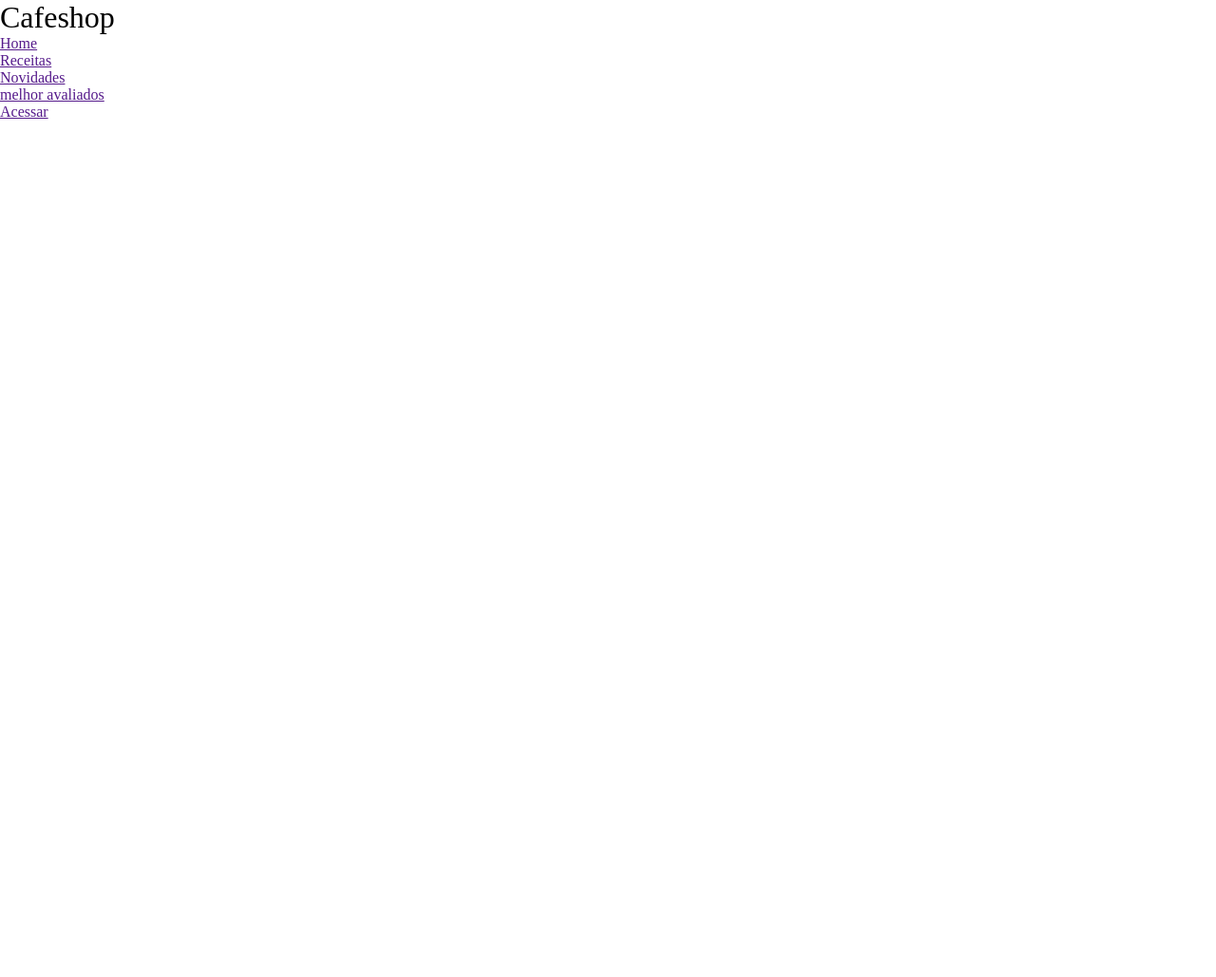
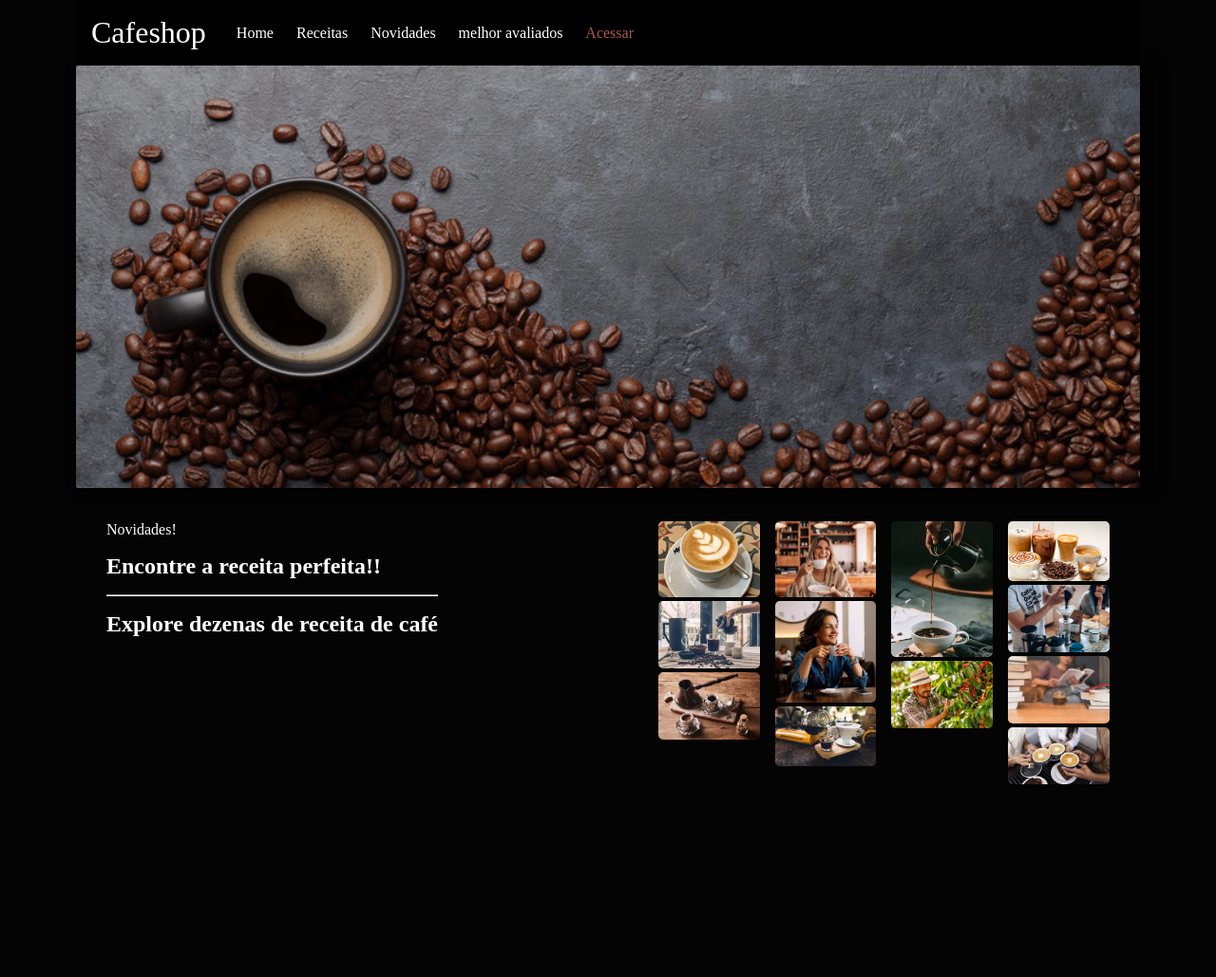
Before and after one commit to vieduarda1/aulas_lima, a plain HTML site: page Atividades/exer09_cafetaria/index.html in a window 1280 px wide. Shown: the whole page at 95% size. Before the commit the page ends 800 px from the top, so only its background shows below. Drawn offline with Linux system fonts and the light colour scheme.

Commit message:
Alteração

```diff
--- a/Atividades/exer09_cafetaria/css/styles.css
+++ b/Atividades/exer09_cafetaria/css/styles.css
@@ -11,4 +11,101 @@
 .logo{
     font-family: Teko;
     font-size: 2rem;
+    color: #ffffff;
 }
+
+
+
+nav{
+max-width: 1120px;
+width: 100%;
+background-color: rgb(0, 0, 0);
+margin: auto;
+display: flex;
+justify-content: sace-between;
+align-items: center;
+padding: 1rem ;
+
+
+}
+.menu{
+    flex-direction: row;
+    display: flex;
+    justify-content: space-between;
+   align-items: center;
+   gap: 2rem;
+
+}
+ul{
+display: flex;
+gap: 1.5rem;
+
+}
+li{
+    list-style: none;
+
+}
+a{
+    text-decoration: none;
+}
+
+li> a{
+    color: #ffffff ;
+}
+
+.acessar{
+    color: #A45A49;
+}
+
+.banner-cafe{
+    max-width: 1120px;
+    height: 60vh;
+    margin: auto;
+
+}
+
+.banner-cafe >img{
+    width: 100%;
+    box-shadow: 10px 0px 20px rgba(0, 0, 0.5);
+    border-radius: 2px;
+    opacity: 0.8;
+
+}
+
+body{
+    color: #ffffff;
+    background-color: #040404;
+}
+
+.banner-novidades{
+    max-width: 1120px;
+    height: 60vh;
+    margin: auto;
+    padding: 0rem 2rem;
+    gap: 6rem;
+    display: flex;
+    flex-direction: row;
+    justify-content: space-between;
+
+}
+
+.banner-conteudo{
+    /* organizamos o conteudo em coluna */
+    display: flex;
+    flex-direction: column;
+    gap: 1rem;
+
+}
+
+.banner-imagens{
+    /*definir largura maxima */
+    max-width: 45%;
+    /* Exibir as imagens 4 colunas */
+    column-count: 4;
+}
+
+.banner-imagens >figure > img{
+    width: 100%;
+    border-radius: 5px;
+
+}
--- a/Atividades/exer09_cafetaria/index.html
+++ b/Atividades/exer09_cafetaria/index.html
@@ -8,19 +8,53 @@
 </head>
 <body>
 
-<header>
+<header >
     <nav>
-        <span class="logo">Cafeshop</span>
-        <ul class="menu">
+        <section class="menu">
+            <span class="logo">Cafeshop</span>
+            <ul>
             <li><a href=""> Home</a></li>
             <li><a href=""> Receitas</a></li>
             <li><a href=""> Novidades</a></li>
             <li><a href=""> melhor avaliados</a></li>
-
+            <li> <a href="" class="acessar"> Acessar </a></li>
         </ul>
-        <a href=""> Acessar </a>
+        </section>
     </nav>
 </header>
 
+<main>
+   <figure class="banner-cafe">
+    <img src="./img/cafe.jpg" alt="">
+
+   </figure>
+
+<section class="banner-novidades">
+    <header class="banner-conteudo">
+        <span> Novidades!</span>
+        <h1>Encontre a receita perfeita!!</h1>
+        <hr>
+        <h2> Explore dezenas de receita de café</h2>
+    </header>
+
+    <div class="banner-imagens">
+        <figure><img src="./img/cafe-1.png" alt=""></figure>
+        <figure><img src="./img/cafe-2.png" alt=""></figure>
+        <figure><img src="./img/cafe-3.png" alt=""></figure>
+        <figure><img src="./img/cafe-4.png" alt=""></figure>
+        <figure><img src="./img/cafe-5.png" alt=""></figure>
+        <figure><img src="./img/cafe-6.png" alt=""></figure>
+        <figure><img src="./img/cafe-7.png" alt=""></figure>
+        <figure><img src="./img/cafe-8.png" alt=""></figure>
+        <figure><img src="./img/cafe-9.png" alt=""></figure>
+        <figure><img src="./img/cafe-10.png" alt=""></figure>
+        <figure><img src="./img/cafe-11.png" alt=""></figure>
+        <figure><img src="./img/cafe-12.png" alt=""></figure>
+    </div>
+
+</section>
+
+</main>
+
 </body>
 </html>
```
Also changed, not shown: Atividades/atividades.html (+4 -1 lines), teoria_flexbox.html (+1 -1 lines), Atividades/exer09_cafetaria/img/cafe-1.png (added), Atividades/exer09_cafetaria/img/cafe-10.png (added), Atividades/exer09_cafetaria/img/cafe-11.png (added), Atividades/exer09_cafetaria/img/cafe-12.png (added), Atividades/exer09_cafetaria/img/cafe-2.png (added), Atividades/exer09_cafetaria/img/cafe-3.png (added), Atividades/exer09_cafetaria/img/cafe-4.png (added), Atividades/exer09_cafetaria/img/cafe-5.png (added), Atividades/exer09_cafetaria/img/cafe-6.png (added), Atividades/exer09_cafetaria/img/cafe-7.png (added), Atividades/exer09_cafetaria/img/cafe-8.png (added), Atividades/exer09_cafetaria/img/cafe-9.png (added), 1 more files.
